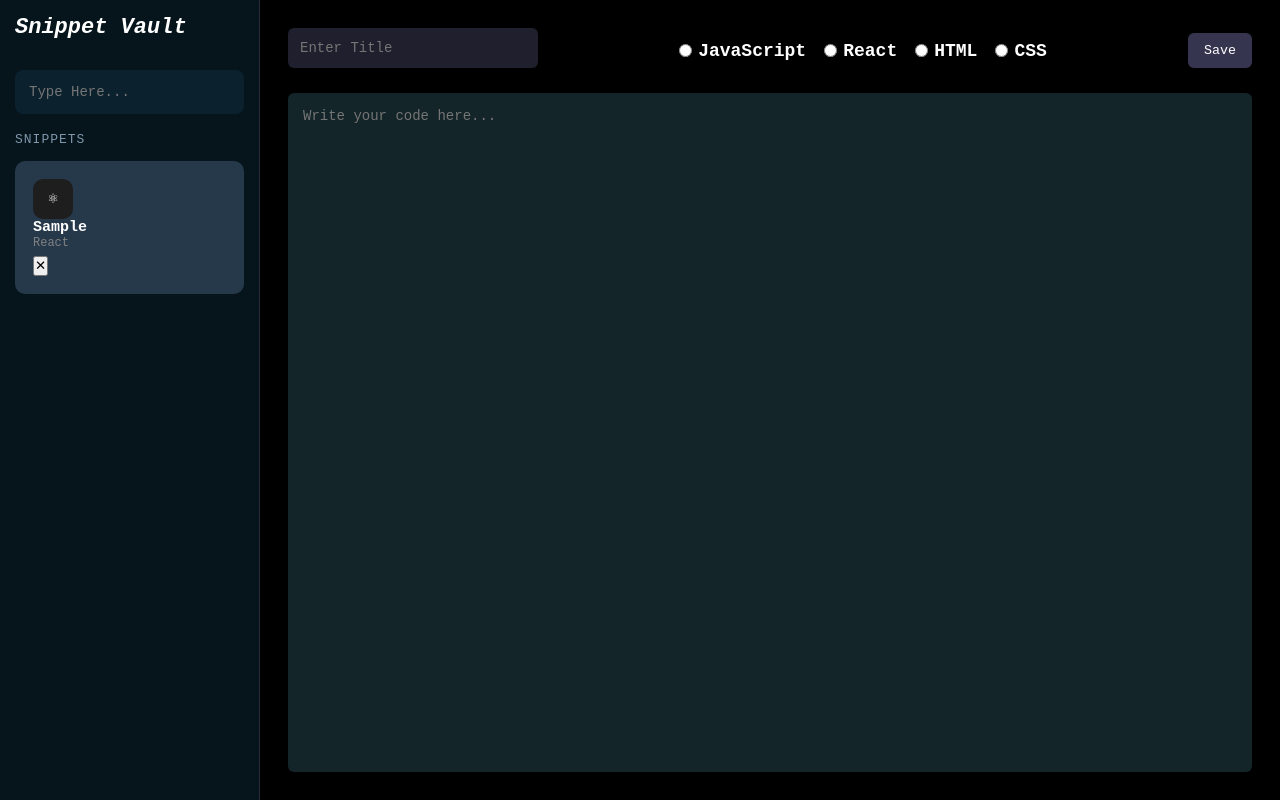
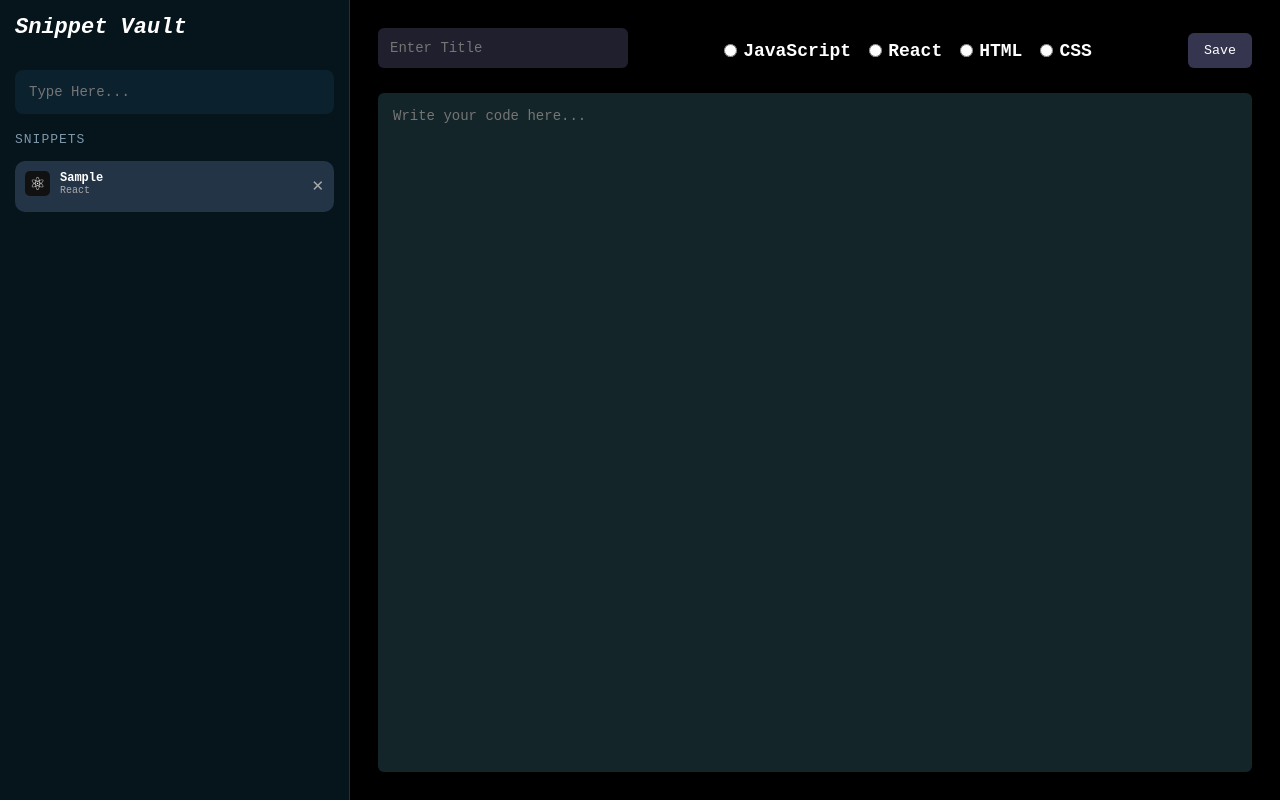
Before and after one commit to JazzyBover/Snippet-Vault, a React (Vite) app: page / in a window 1280 px wide. Both pictures are taken after typing "Sample", "Sample" into the empty fields and a click on the button "Save". Built offline with nearby package versions, Linux system fonts and the light colour scheme.

Commit message:
button fixed

```diff
--- a/src/App.css
+++ b/src/App.css
@@ -149,7 +149,7 @@ body {
 
 /* MIDDLE PANEL */
 .middle {
-  width: 260px;
+  width: 350px;
   background: #06141B;
   padding: 15px;
   display: flex;
@@ -171,26 +171,39 @@ body {
   background:  #52526d;
 }
 
-.snippet-content h3 {
-  color: white;
-  font-size: 15px;
+
+
+
+.snippet-item{
+  display:flex;
+  gap:10px;
+  padding:10px;
+  margin-bottom:8px;
+  background:#243447;
+  border-radius:10px;
 }
 
-.snippet-content p {
-  color: gray;
-  font-size: 12px;
+.snippet-icon{
+  width:25px;
+  height:25px;
+  display:grid;
+  place-items:center;
+  background:#111;
+  border-radius:5px;
+  color:#fff;
+  font-size:18px;
 }
 
-.snippet-icon {
-  width: 40px;
-  height: 40px;
+.snippet-content{flex:1;}
 
-  display: flex;
-  align-items: center;
-  justify-content: center;
+.snippet-content h3{color:#fff;font-size:12px;}
+.snippet-content p{color:#aaa;font-size:10px;}
 
-  background: #1e1e1e;
-  border-radius: 10px;
+.delete-btn{
+  cursor: pointer;
 
-  color: white;
+   font-size:15px;
+  background:none;
+  border:none;
+  color:#aaa;
 }
--- a/src/components/SnippetItem.jsx
+++ b/src/components/SnippetItem.jsx
@@ -1,26 +1,26 @@
 import React from 'react'
 
-const SnippetItem = ({ item, onDelete, setSelectedSnippet  }) => {
-  return (
-    <div className="snippet-item"
-      onClick={() => setSelectedSnippet(item)}>
+const icons = {
+  React: "⚛",
+  JavaScript: "JS",
+  HTML: "</>",
+  CSS: "#"
+}
+
+const SnippetItem = ({ item, onDelete, setSelectedSnippet }) => (
+
+  <div className="snippet-item">
 
     <div className="snippet-icon">
-        {item.category === "React" && "⚛"}
-        {item.category === "JavaScript" && "JS"}
-        {item.category === "HTML" && "</>"}
-        {item.category === "CSS" && "#"}
+      {icons[item.category]}
     </div>
 
-      <div className="snippet-content">
+    <div className="snippet-content" onClick={() => setSelectedSnippet(item)}>
       <h3>{item.title}</h3>
       <p>{item.category}</p>
-
     </div>
      <button className="delete-btn" onClick={onDelete}> ✕ </button>
-
     </div>
     )
-}
 
 export default SnippetItem;
```
Lines whose indentation alone changed are shown as unchanged.
